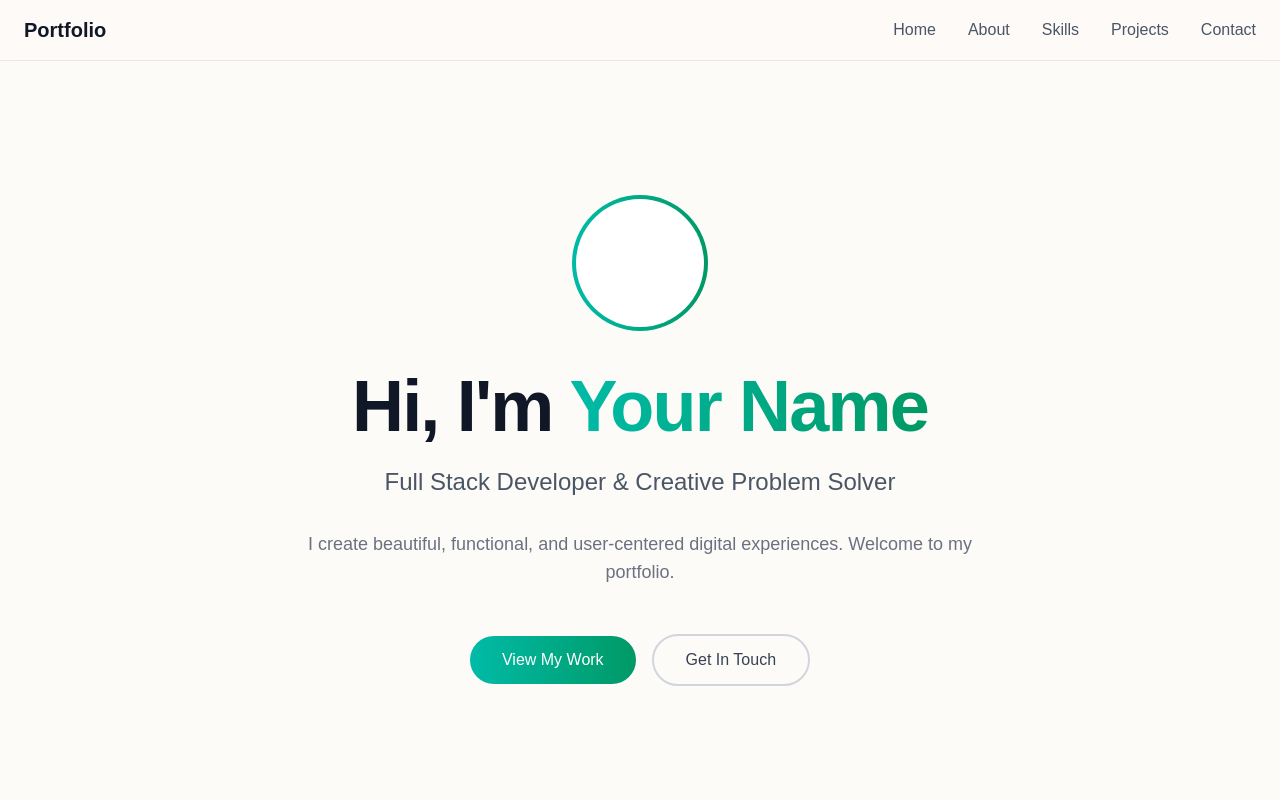
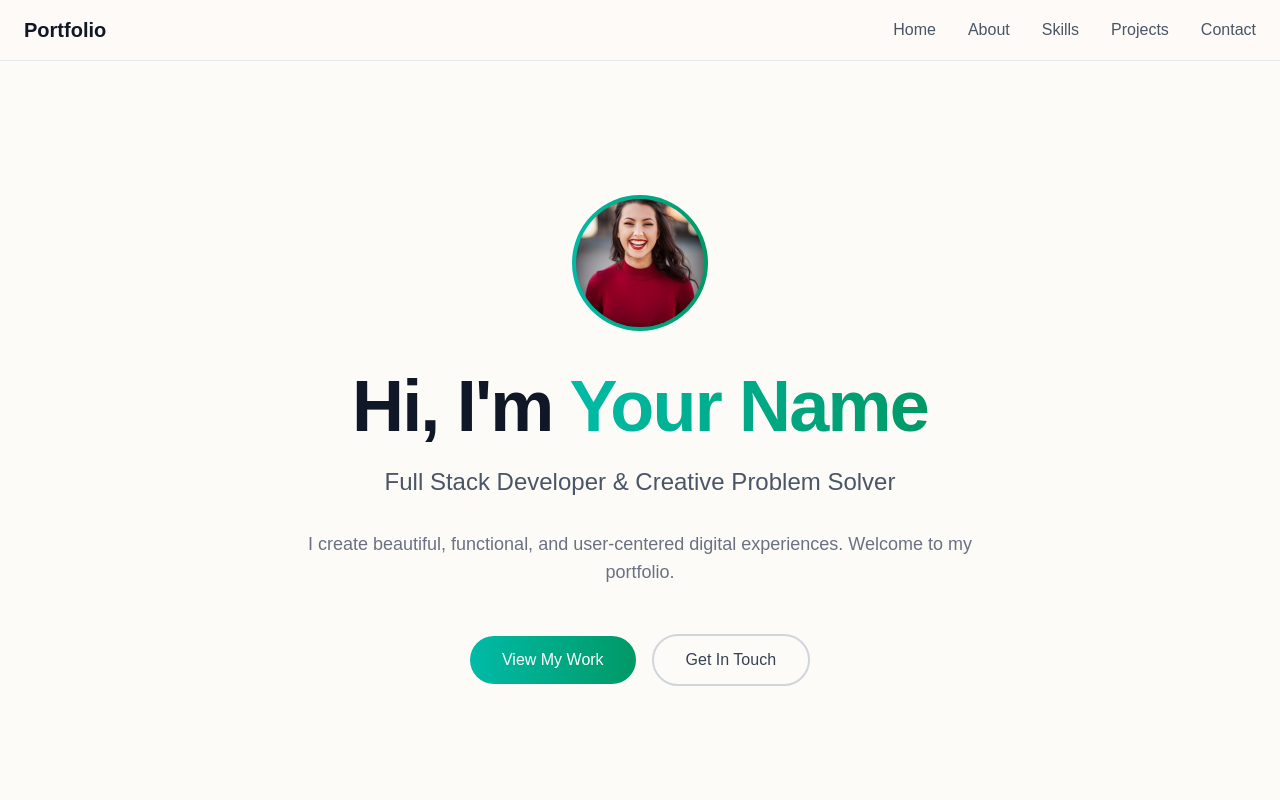
Before and after one commit to desraymondz/hnr-test, a Next.js app: page / in a window 1280 px wide. Shown: the top 800 px of the page. Built offline with nearby package versions, Linux system fonts and the light colour scheme.

Commit message:
Change the hero avatar placeholder

```diff
--- a/src/app/page.tsx
+++ b/src/app/page.tsx
@@ -53,7 +53,13 @@ export default function Home() {
       >
         <div className="mx-auto max-w-4xl text-center">
           <div className="mb-8 inline-block rounded-full bg-gradient-to-r from-teal-500 to-emerald-600 p-1">
-            <div className="h-32 w-32 rounded-full bg-white dark:bg-gray-900"></div>
+            <Image
+              src="/profile.jpg"
+              alt="Profile photo"
+              width={128}
+              height={128}
+              className="h-32 w-32 rounded-full object-cover"
+            />
           </div>
           <h1 className="mb-6 text-5xl font-bold tracking-tight text-gray-900 dark:text-white md:text-7xl">
             Hi, I&apos;m{" "}
```
Also changed, not shown: public/profile.jpg (added).
